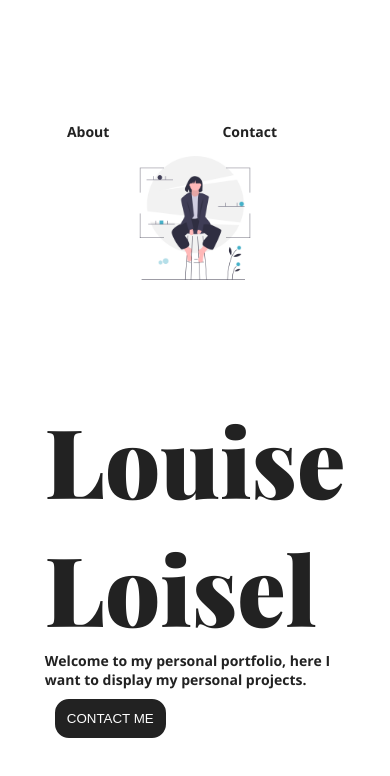
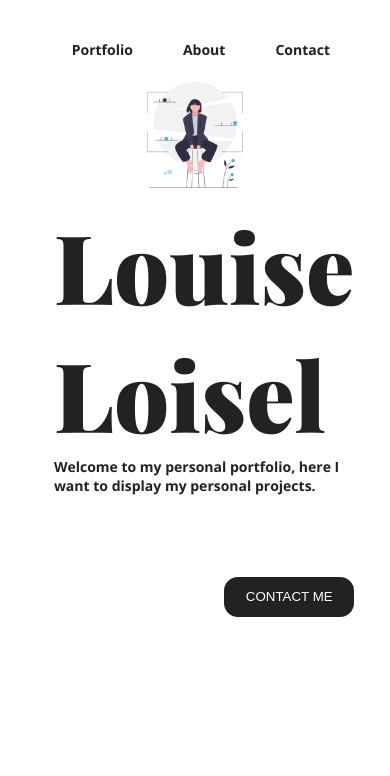
Before and after one commit to louise-loisel/my-portfolio, a React (Create React App) app: page / in a window 390 px wide. Shown: the top 776 px of the page. Built offline with nearby package versions, Linux system fonts and the light colour scheme.

Commit message:
responsive welcome modifications

```diff
--- a/src/components/button/Button.css
+++ b/src/components/button/Button.css
@@ -7,25 +7,35 @@
     cursor: pointer;
     outline: none;
     border-radius:none;
-
-  display: flex;
-  flex-direction: row;
-  align-items: flex-start;
-  padding: 10px;
-
-
+    display: flex;
+    flex-direction: row-reverse;
+    flex-basis: 130px;
+    justify-content: flex-start;
+    align-items: flex-end;
 
 
 }
 .btn--primary {
+    display: flex;
+    flex-direction: column;
+    align-items: center;
+    justify-content: center;
     background-color: var(--primary);
     color: #ffffff;
     border: 2px solid var(--primary);
+    height: 40px;
+    text-align: center;
+    margin-bottom: 2.65%;
 }
 .btn--secondary {
+  display: flex;
+  flex-direction: column;
+  align-items: center;
+  justify-content: center;
     background-color: transparent;
     color: #ffffff;
-    padding: 10px;
     border: 2px solid var(--primary);
     transition: all 0.3s ease-out;
+
+
 }
--- a/src/components/navbar/Navbar.css
+++ b/src/components/navbar/Navbar.css
@@ -1,29 +1,43 @@
 .navbar {
     display: flex;
     justify-content: flex-end;
-    flex-direction: row
+    margin:30px 10px 10px 10px;
+    flex-direction: row;
+    align-content: stretch;
+
+}
+
+.navbar-container {
+    display: flex;
+    align-items: flex-end;
+    justify-content: flex-end;
+    flex-direction: row;
+    flex-grow:4
 }
 
 
-ul {
+.navbar ul {
     display: flex;
-    align-items: center;
+    justify-content: flex-end;
+    flex-direction: row;
     font-weight: 800;
-    font-size: 14px;
-    margin-top: 122px;
-
+    flex-grow:4;
 }
 
-a {
-    font-weight: 800;
-}
-
-a:hover {
+.navbar a:hover {
     text-decoration: underline;
   }
 
+.navbar a {
+    display: block;
+}
 
 
-li {
-    margin-right: 113px;
+
+.navbar li {
+    display: flex;
+    flex-direction: row;
+    justify-content: flex-end;
+    margin: 10px 50px 0px 0px;
+
 }
--- a/src/components/welcome/Welcome.css
+++ b/src/components/welcome/Welcome.css
@@ -1,17 +1,21 @@
 .welcome-container {
     display: flex;
-    justify-content: center;
+    justify-content: space-around;
     flex-flow: row-reverse wrap;
     align-items: flex-end;
-    height: 350px
+    margin: 1%;
 }
 
 .welcome-img {
-    max-width: 40%;
-    height: auto;
+    max-width: 35%;
+    display: flex;
+    flex-flow: column wrap;
 }
 .description {
-    align-self: auto;
-    margin: 50px;
-    padding:50px
+    display: flex;
+    flex-flow: column wrap;
+    justify-content: flex-end;
+    align-content: flex-end;
+    max-width: 95%;
+    margin: 0px 100px 0px 50px;
 }
```
